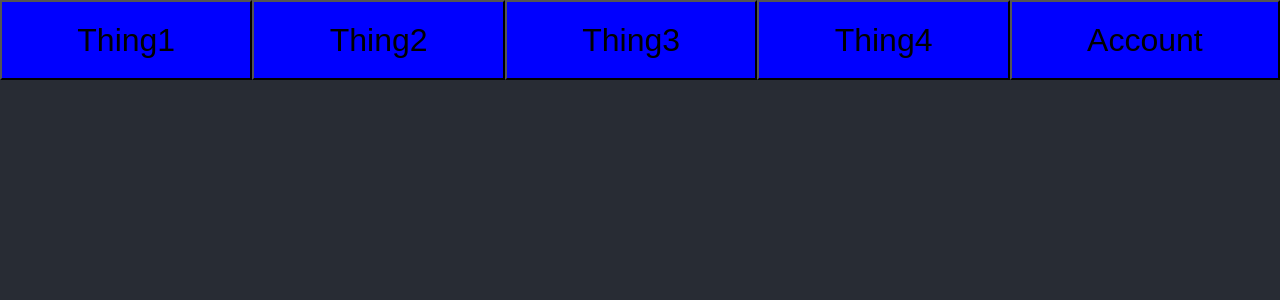
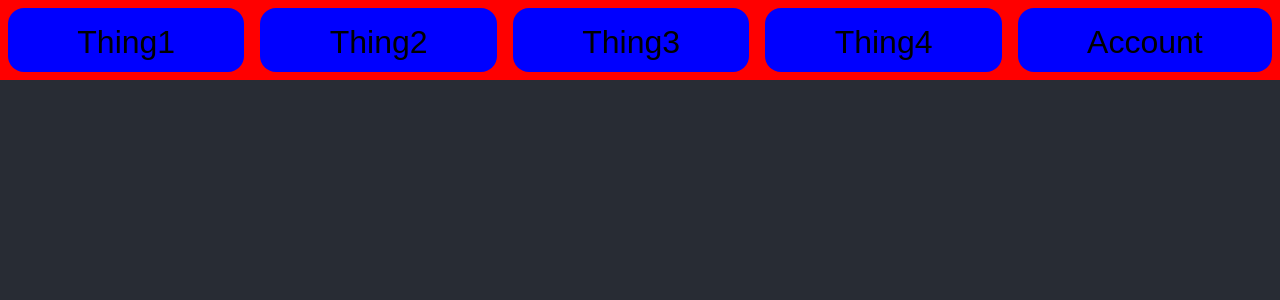
Before and after one commit to CodeBuddiesMT/spell-list, a React (Create React App) app: page / in a window 1280 px wide. Shown: the top 300 px of the page. Built offline with nearby package versions, Linux system fonts and the light colour scheme.

Commit message:
pull out onclick handler

```diff
--- a/src/components/buttons/HeaderButton.jsx
+++ b/src/components/buttons/HeaderButton.jsx
@@ -1,16 +1,30 @@
 import styled from 'styled-components';
+import React from 'react'
 
 const ButtonDiv = styled.button`
     flex-grow: 1;
     background-color: blue;
     padding: 1rem;
     font-size: 2rem;
+    border-radius: 1rem;
+    border: none;
+    margin: .5rem;
+    &:hover {
+        background-color: #7d7dfd;
+    }
 `;
+
+
 const HeaderButton = (props) => {
+
+    console.log(props);
+
+    const {children, handleClick} = props
+
     return(
         <>
-            <ButtonDiv>
-                {props.children}
+            <ButtonDiv onClick={() => handleClick(children)}>
+                {children}
             </ButtonDiv>
         </>
     );
--- a/src/components/header/index.js
+++ b/src/components/header/index.js
@@ -1,5 +1,5 @@
 import styled from 'styled-components';
-import { HeaderButton, ExampleButton } from '../buttons';
+import { HeaderButton } from '../buttons';
 
 const HeaderDiv = styled.div`
     position: absolute;
@@ -25,27 +25,34 @@ const AccountDiv = styled.div`
     background-color: red;
     font-size: 2rem;
 `;
+
+
+
 const Header = (props) => {
+
+    const handleClick = (params) => {
+        console.log(`You clicked the ${params} button!`);
+    }
 
     return (
         <>
             <HeaderDiv>
                 <ButtonsDiv>
-                    <HeaderButton>
+                    <HeaderButton handleClick={handleClick}>
                         Thing1
                     </HeaderButton>
-                    <HeaderButton>
+                    <HeaderButton handleClick={handleClick}>
                         Thing2
                     </HeaderButton>
-                    <HeaderButton>
+                    <HeaderButton handleClick={handleClick}>
                         Thing3
                     </HeaderButton>
-                    <HeaderButton>
+                    <HeaderButton handleClick={handleClick}>
                         Thing4
                     </HeaderButton>
                 </ButtonsDiv>
                 <AccountDiv>
-                    <HeaderButton>
+                    <HeaderButton handleClick={handleClick}>
                         Account
                     </HeaderButton>
                 </AccountDiv>
```
